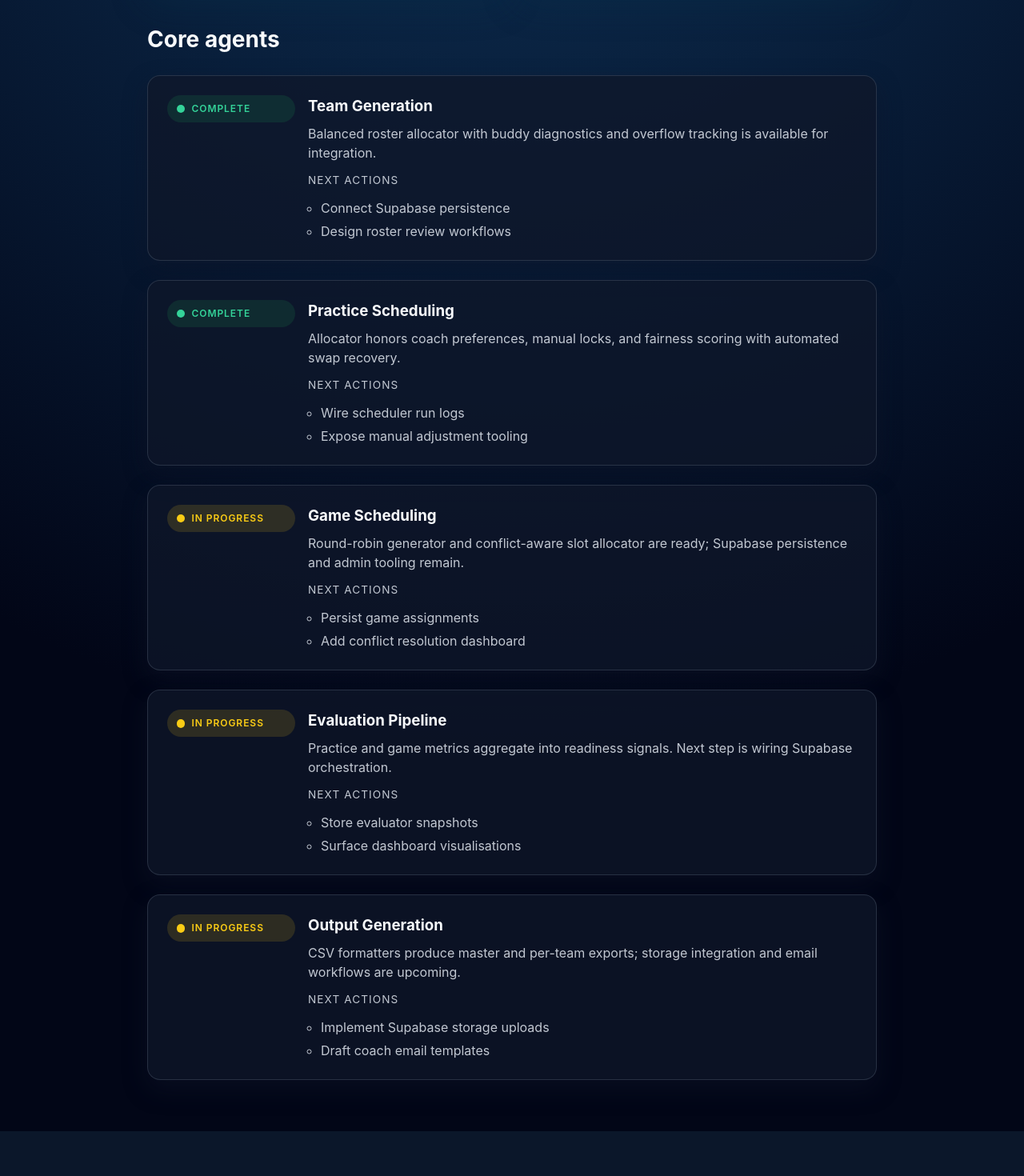
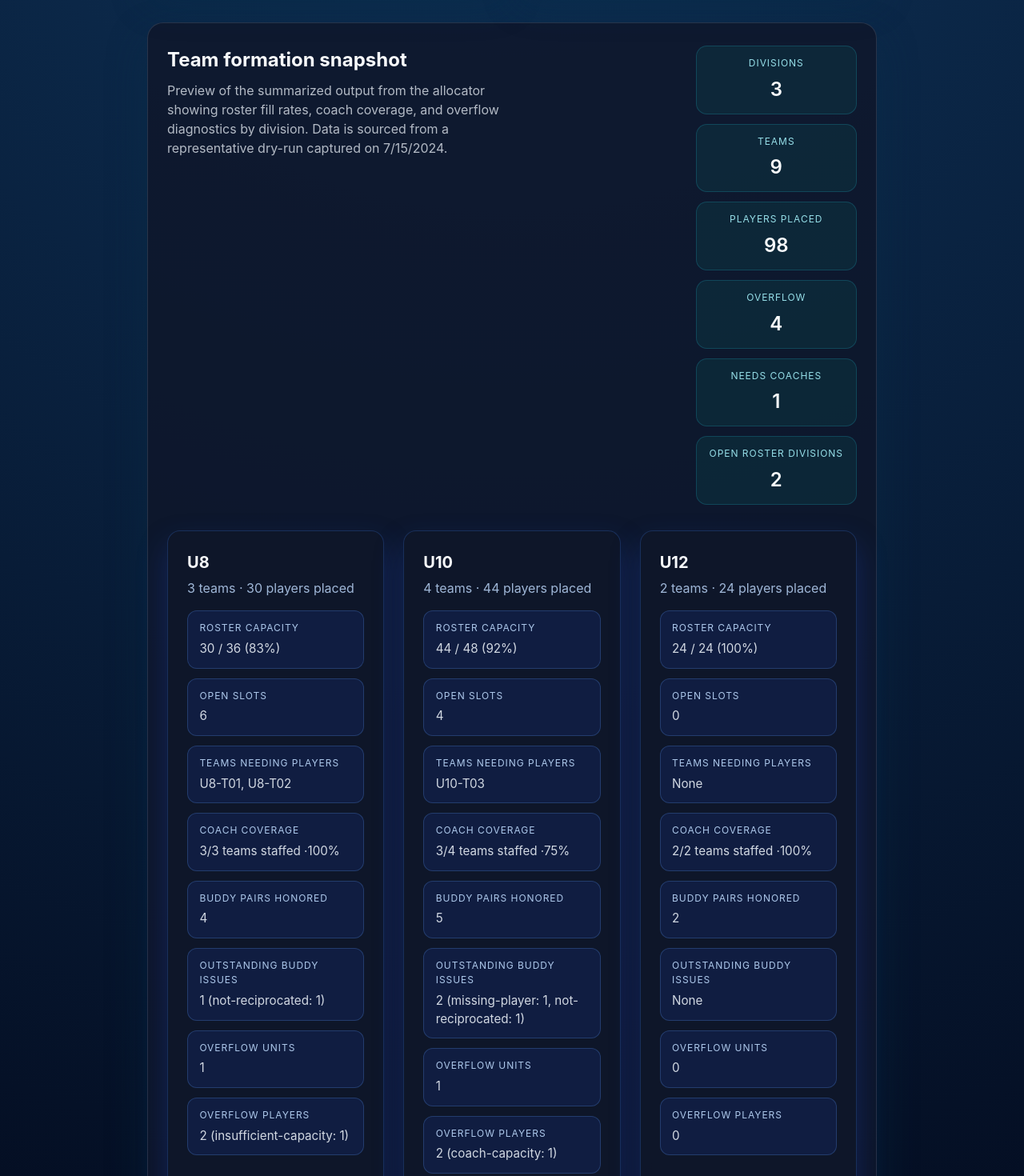
Before and after one commit to JoelA510/SquadLogic, a React (Vite) app in the folder frontend/: page / in a window 1280 px wide. Shown: the part 440-1910 px from the top of the page at 80% size. Before the commit the page ends 1854 px from the top, so only its background shows below. Built offline with nearby package versions, Linux system fonts and the light colour scheme.

Commit message:
feat(frontend): surface team formation snapshot

```diff
--- a/frontend/src/App.css
+++ b/frontend/src/App.css
@@ -64,6 +64,128 @@ body {
 .summary-card p {
   margin: 0;
   color: rgba(226, 232, 240, 0.75);
+}
+
+.team-overview {
+  margin-bottom: 3rem;
+  padding: 1.75rem 1.5rem 2rem;
+  border-radius: 1.25rem;
+  background: rgba(15, 23, 42, 0.82);
+  border: 1px solid rgba(148, 163, 184, 0.2);
+  box-shadow: 0 22px 50px rgba(8, 47, 73, 0.45);
+}
+
+.team-overview__header {
+  display: flex;
+  flex-wrap: wrap;
+  gap: 1.5rem;
+  justify-content: space-between;
+  align-items: flex-start;
+}
+
+.team-overview__header h2 {
+  margin: 0 0 0.5rem;
+}
+
+.team-overview__header p {
+  margin: 0;
+  max-width: 460px;
+  color: rgba(226, 232, 240, 0.78);
+}
+
+.team-overview__totals {
+  display: grid;
+  grid-template-columns: repeat(auto-fit, minmax(140px, 1fr));
+  gap: 0.75rem;
+  margin: 0;
+}
+
+.team-overview__totals div {
+  background: rgba(15, 118, 110, 0.16);
+  border-radius: 0.85rem;
+  padding: 0.75rem 1rem;
+  border: 1px solid rgba(34, 211, 238, 0.18);
+  text-align: center;
+}
+
+.team-overview__totals dt {
+  font-size: 0.75rem;
+  text-transform: uppercase;
+  letter-spacing: 0.08em;
+  color: rgba(165, 243, 252, 0.9);
+  margin-bottom: 0.35rem;
+}
+
+.team-overview__totals dd {
+  margin: 0;
+  font-size: 1.5rem;
+  font-weight: 600;
+}
+
+.team-overview__grid {
+  margin-top: 2rem;
+  display: grid;
+  gap: 1.5rem;
+  grid-template-columns: repeat(auto-fit, minmax(260px, 1fr));
+}
+
+.team-overview__card {
+  border-radius: 1rem;
+  background: rgba(15, 23, 42, 0.9);
+  border: 1px solid rgba(59, 130, 246, 0.24);
+  padding: 1.5rem;
+  display: flex;
+  flex-direction: column;
+  gap: 1rem;
+  box-shadow: 0 18px 36px rgba(30, 64, 175, 0.35);
+}
+
+.team-overview__card header h3 {
+  margin: 0;
+  font-size: 1.25rem;
+}
+
+.team-overview__card header p {
+  margin: 0.35rem 0 0;
+  color: rgba(191, 219, 254, 0.82);
+}
+
+.team-overview__metrics {
+  display: grid;
+  grid-template-columns: 1fr;
+  gap: 0.75rem;
+  margin: 0;
+}
+
+.team-overview__metrics div {
+  background: rgba(30, 64, 175, 0.18);
+  border-radius: 0.75rem;
+  padding: 0.75rem 0.9rem;
+  border: 1px solid rgba(96, 165, 250, 0.24);
+}
+
+.team-overview__metrics dt {
+  font-size: 0.75rem;
+  text-transform: uppercase;
+  letter-spacing: 0.08em;
+  color: rgba(191, 219, 254, 0.9);
+  margin-bottom: 0.35rem;
+}
+
+.team-overview__metrics dd {
+  margin: 0;
+  font-size: 0.95rem;
+  color: rgba(226, 232, 240, 0.92);
+}
+
+.team-overview__alert {
+  margin: 0;
+  padding: 0.75rem 1rem;
+  border-radius: 0.75rem;
+  background: rgba(220, 38, 38, 0.18);
+  border: 1px solid rgba(248, 113, 113, 0.38);
+  color: rgba(254, 226, 226, 0.9);
+  font-weight: 600;
 }
 
 .roadmap-section h2 {
--- a/frontend/src/App.jsx
+++ b/frontend/src/App.jsx
@@ -1,21 +1,22 @@
 import { useMemo } from 'react';
 import './App.css';
+import { teamSummarySnapshot } from './teamSummarySample.js';
 
 const roadmapSections = [
   {
     id: 'team-generation',
     title: 'Team Generation',
-    status: 'complete',
+    status: 'in-progress',
     summary:
-      'Balanced roster allocator with buddy diagnostics and overflow tracking is available for integration.',
-    actions: ['Connect Supabase persistence', 'Design roster review workflows'],
+      'Balanced roster allocator with buddy diagnostics and overflow tracking is ready; wiring the summary UI into the admin experience is underway.',
+    actions: ['Connect Supabase persistence', 'Complete roster review workflows'],
   },
   {
     id: 'practice-scheduling',
     title: 'Practice Scheduling',
-    status: 'complete',
+    status: 'in-progress',
     summary:
-      'Allocator honors coach preferences, manual locks, and fairness scoring with automated swap recovery.',
+      'Allocator honors coach preferences, manual locks, and fairness scoring with automated swap recovery. Admin dashboards are still being assembled.',
     actions: ['Wire scheduler run logs', 'Expose manual adjustment tooling'],
   },
   {
@@ -60,6 +61,12 @@ function App() {
     };
   }, []);
 
+  const { totals, divisions } = teamSummarySnapshot;
+  const generatedAt = teamSummarySnapshot.generatedAt;
+
+  const formatPercent = (value) => `${Math.round((value ?? 0) * 100)}%`;
+  const formatList = (items) => (items.length > 0 ? items.join(', ') : 'None');
+
   return (
     <div className="app-shell">
       <header className="hero">
@@ -79,6 +86,113 @@ function App() {
           <h2>{summary.pending}</h2>
           <p>Follow-up integrations still planned</p>
         </article>
+      </section>
+
+      <section className="team-overview" aria-labelledby="team-overview-heading">
+        <header className="team-overview__header">
+          <div>
+            <h2 id="team-overview-heading">Team formation snapshot</h2>
+            <p>
+              Preview of the summarized output from the allocator showing roster fill rates, coach coverage, and overflow
+              diagnostics by division. Data is sourced from a representative dry-run captured on {new Date(generatedAt).toLocaleDateString()}.
+            </p>
+          </div>
+          <dl className="team-overview__totals" aria-label="Overall allocator totals">
+            <div>
+              <dt>Divisions</dt>
+              <dd>{totals.divisions}</dd>
+            </div>
+            <div>
+              <dt>Teams</dt>
+              <dd>{totals.teams}</dd>
+            </div>
+            <div>
+              <dt>Players placed</dt>
+              <dd>{totals.playersAssigned}</dd>
+            </div>
+            <div>
+              <dt>Overflow</dt>
+              <dd>{totals.overflowPlayers}</dd>
+            </div>
+            <div>
+              <dt>Needs coaches</dt>
+              <dd>{totals.divisionsNeedingCoaches}</dd>
+            </div>
+            <div>
+              <dt>Open roster divisions</dt>
+              <dd>{totals.divisionsWithOpenRosterSlots}</dd>
+            </div>
+          </dl>
+        </header>
+
+        <div className="team-overview__grid">
+          {divisions.map((division) => (
+            <article key={division.divisionId} className="team-overview__card">
+              <header>
+                <h3>{division.divisionId}</h3>
+                <p>{division.totalTeams} teams · {division.playersAssigned} players placed</p>
+              </header>
+
+              <dl className="team-overview__metrics">
+                <div>
+                  <dt>Roster capacity</dt>
+                  <dd>
+                    {division.playersAssigned} / {division.totalCapacity} ({formatPercent(division.averageFillRate)})
+                  </dd>
+                </div>
+                <div>
+                  <dt>Open slots</dt>
+                  <dd>{division.slotsRemaining}</dd>
+                </div>
+                <div>
+                  <dt>Teams needing players</dt>
+                  <dd>{formatList(division.teamsNeedingPlayers)}</dd>
+                </div>
+                <div>
+                  <dt>Coach coverage</dt>
+                  <dd>
+                    {division.coachCoverage.teamsWithCoach}/{division.coachCoverage.totalTeams} teams staffed ·
+                    {formatPercent(division.coachCoverage.coverageRate)}
+                  </dd>
+                </div>
+                <div>
+                  <dt>Buddy pairs honored</dt>
+                  <dd>{division.mutualBuddyPairs}</dd>
+                </div>
+                <div>
+                  <dt>Outstanding buddy issues</dt>
+                  <dd>
+                    {division.unmatchedBuddyCount > 0
+                      ? `${division.unmatchedBuddyCount} (${Object.entries(division.unmatchedBuddyReasons)
+                          .map(([reason, count]) => `${reason}: ${count}`)
+                          .join(', ')})`
+                      : 'None'}
+                  </dd>
+                </div>
+                <div>
+                  <dt>Overflow units</dt>
+                  <dd>{division.overflowUnits}</dd>
+                </div>
+                <div>
+                  <dt>Overflow players</dt>
+                  <dd>
+                    {division.overflowPlayers}
+                    {division.overflowPlayers > 0 &&
+                      ` (${Object.entries(division.overflowByReason)
+                        .map(([reason, count]) => `${reason}: ${count}`)
+                        .join(', ')})`}
+                  </dd>
+                </div>
+              </dl>
+
+              {division.needsAdditionalCoaches && (
+                <p className="team-overview__alert" role="status">
+                  Additional volunteer coaches required to staff every team.
+                </p>
+              )}
+            </article>
+          ))}
+        </div>
       </section>
 
       <section aria-labelledby="roadmap-heading" className="roadmap-section">
--- /dev/null
+++ b/frontend/src/teamSummarySample.js
@@ -0,0 +1,94 @@
+export const teamSummarySnapshot = {
+  generatedAt: '2024-07-15T12:00:00Z',
+  totals: {
+    divisions: 3,
+    teams: 9,
+    playersAssigned: 98,
+    overflowPlayers: 4,
+    divisionsNeedingCoaches: 1,
+    divisionsWithOpenRosterSlots: 2,
+  },
+  divisions: [
+    {
+      divisionId: 'U8',
+      totalTeams: 3,
+      playersAssigned: 30,
+      totalCapacity: 36,
+      averageFillRate: 0.8333,
+      teamsNeedingPlayers: ['U8-T01', 'U8-T02'],
+      slotsRemaining: 6,
+      needsAdditionalCoaches: false,
+      coachCoverage: {
+        totalTeams: 3,
+        volunteerCoaches: 3,
+        teamsWithCoach: 3,
+        teamsWithoutCoach: 0,
+        coverageRate: 1,
+        needsAdditionalCoaches: false,
+      },
+      mutualBuddyPairs: 4,
+      unmatchedBuddyCount: 1,
+      unmatchedBuddyReasons: {
+        'not-reciprocated': 1,
+      },
+      overflowUnits: 1,
+      overflowPlayers: 2,
+      overflowByReason: {
+        'insufficient-capacity': 1,
+      },
+    },
+    {
+      divisionId: 'U10',
+      totalTeams: 4,
+      playersAssigned: 44,
+      totalCapacity: 48,
+      averageFillRate: 0.9167,
+      teamsNeedingPlayers: ['U10-T03'],
+      slotsRemaining: 4,
+      needsAdditionalCoaches: true,
+      coachCoverage: {
+        totalTeams: 4,
+        volunteerCoaches: 3,
+        teamsWithCoach: 3,
+        teamsWithoutCoach: 1,
+        coverageRate: 0.75,
+        needsAdditionalCoaches: true,
+      },
+      mutualBuddyPairs: 5,
+      unmatchedBuddyCount: 2,
+      unmatchedBuddyReasons: {
+        'missing-player': 1,
+        'not-reciprocated': 1,
+      },
+      overflowUnits: 1,
+      overflowPlayers: 2,
+      overflowByReason: {
+        'coach-capacity': 1,
+      },
+    },
+    {
+      divisionId: 'U12',
+      totalTeams: 2,
+      playersAssigned: 24,
+      totalCapacity: 24,
+      averageFillRate: 1,
+      teamsNeedingPlayers: [],
+      slotsRemaining: 0,
+      needsAdditionalCoaches: false,
+      coachCoverage: {
+        totalTeams: 2,
+        volunteerCoaches: 2,
+        teamsWithCoach: 2,
+        teamsWithoutCoach: 0,
+        coverageRate: 1,
+        needsAdditionalCoaches: false,
+      },
+      mutualBuddyPairs: 2,
+      unmatchedBuddyCount: 0,
+      unmatchedBuddyReasons: {},
+      overflowUnits: 0,
+      overflowPlayers: 0,
+      overflowByReason: {},
+    },
+  ],
+};
```
Also changed, not shown: 1 other file (tests, documents, lock files or other folders).
